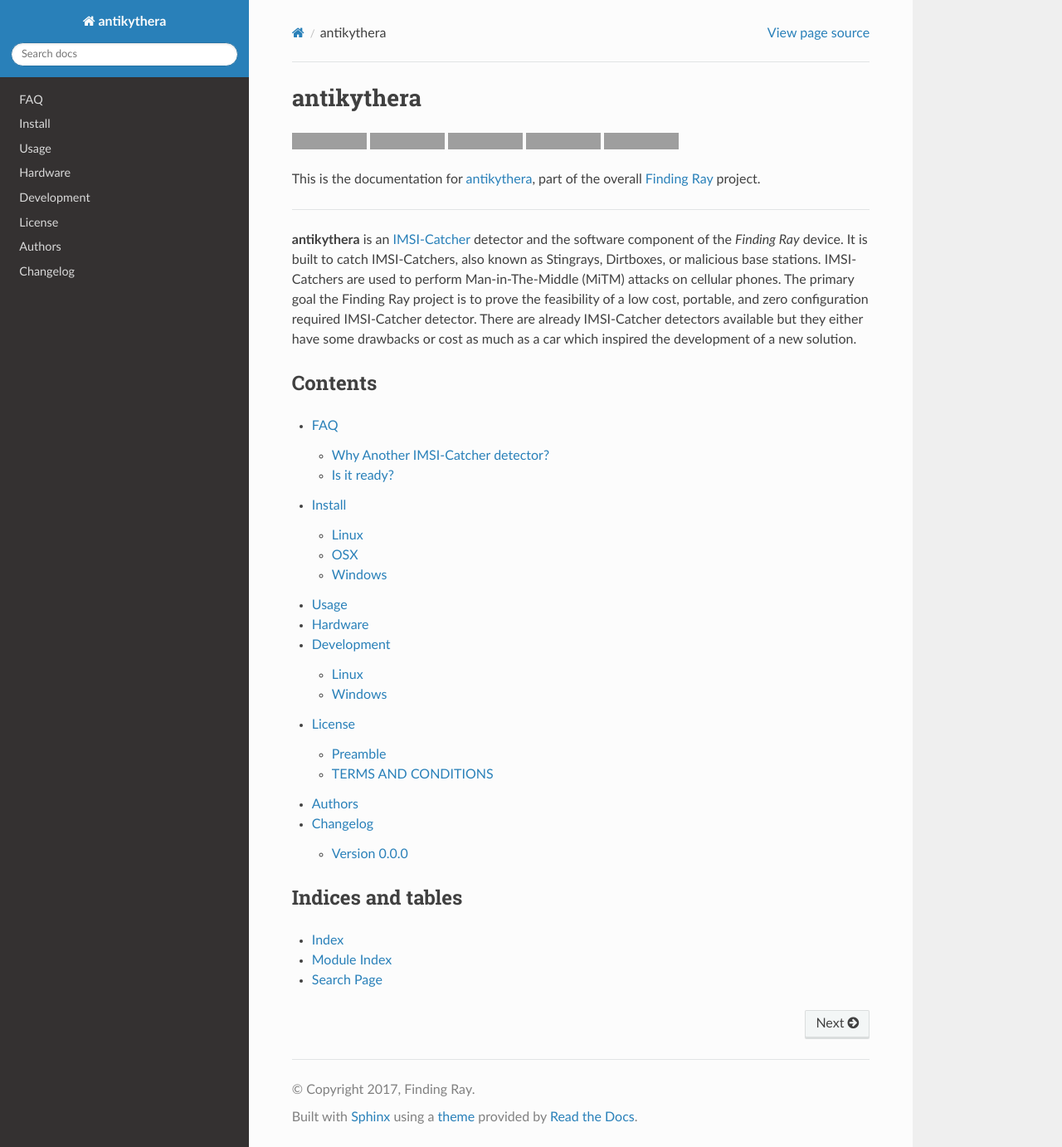
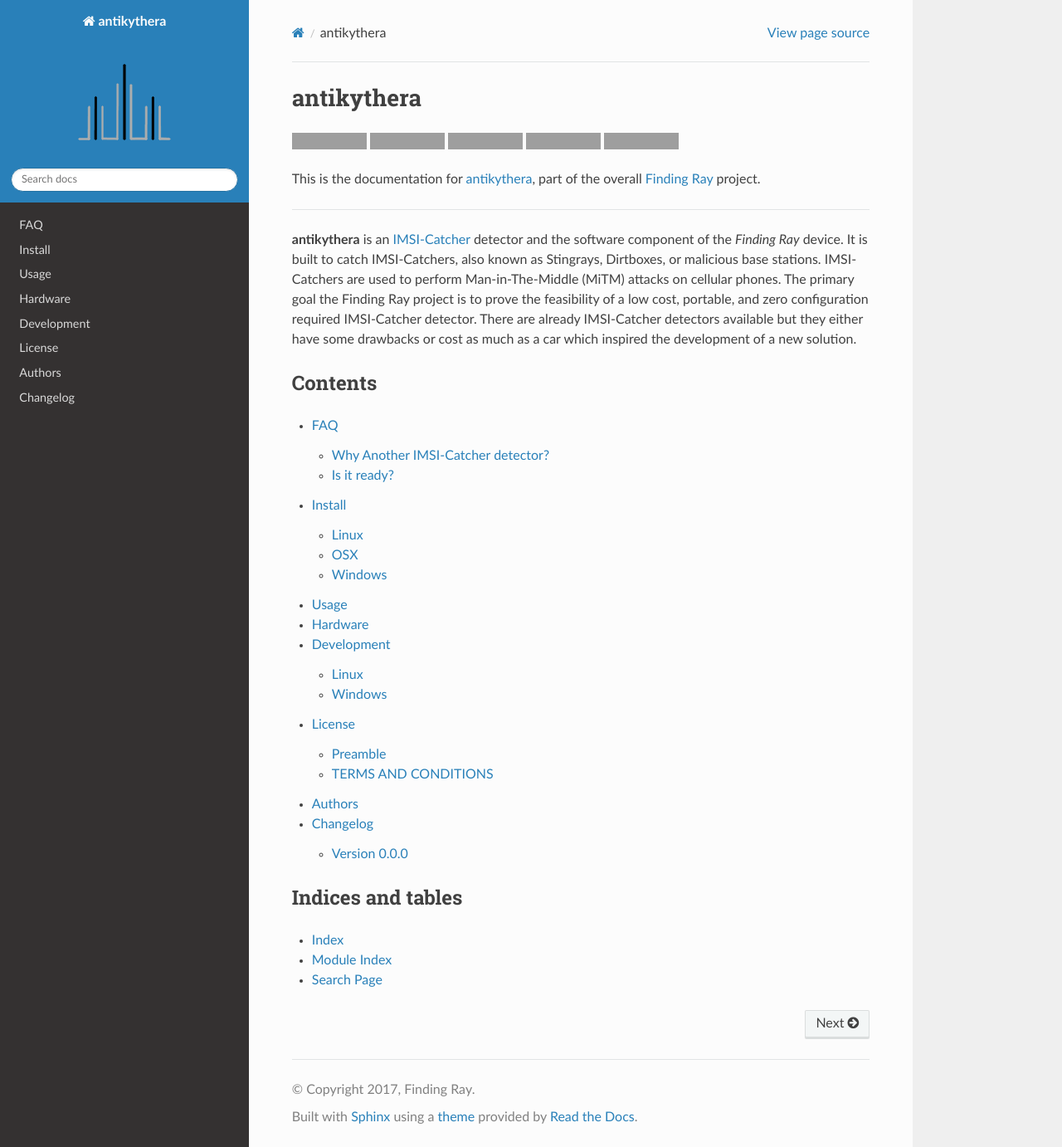
Before and after one commit to danieldufek03/Senior-Project, a Sphinx documentation site: the page built from docs/index.rst, in a window 1280 px wide and 1382 px high. Shown: the whole window at 83% size. Built offline with Sphinx 7.4.7 and the Read the Docs theme 2.0.0, drawn with Linux system fonts in a browser that asks for light colours; formulas are drawn with MathJax 3; pages that are not in the unit, such as notebooks, are missing from menus; grey boxes are pictures that could not be loaded.

```diff
--- a/docs/conf.py
+++ b/docs/conf.py
@@ -143,7 +143,7 @@ else:
 
 # The name of an image file (relative to this directory) to place at the top
 # of the sidebar.
-# html_logo = ""
+html_logo = "radio_waves.png"
 
 # The name of an image file (within the static path) to use as favicon of the
 # docs.  This file should be a Windows icon file (.ico) being 16x16 or 32x32
```
Also changed, not shown: docs/radio_waves.png (added), docs/radio_waves_ico.png (added), 1 other file.
